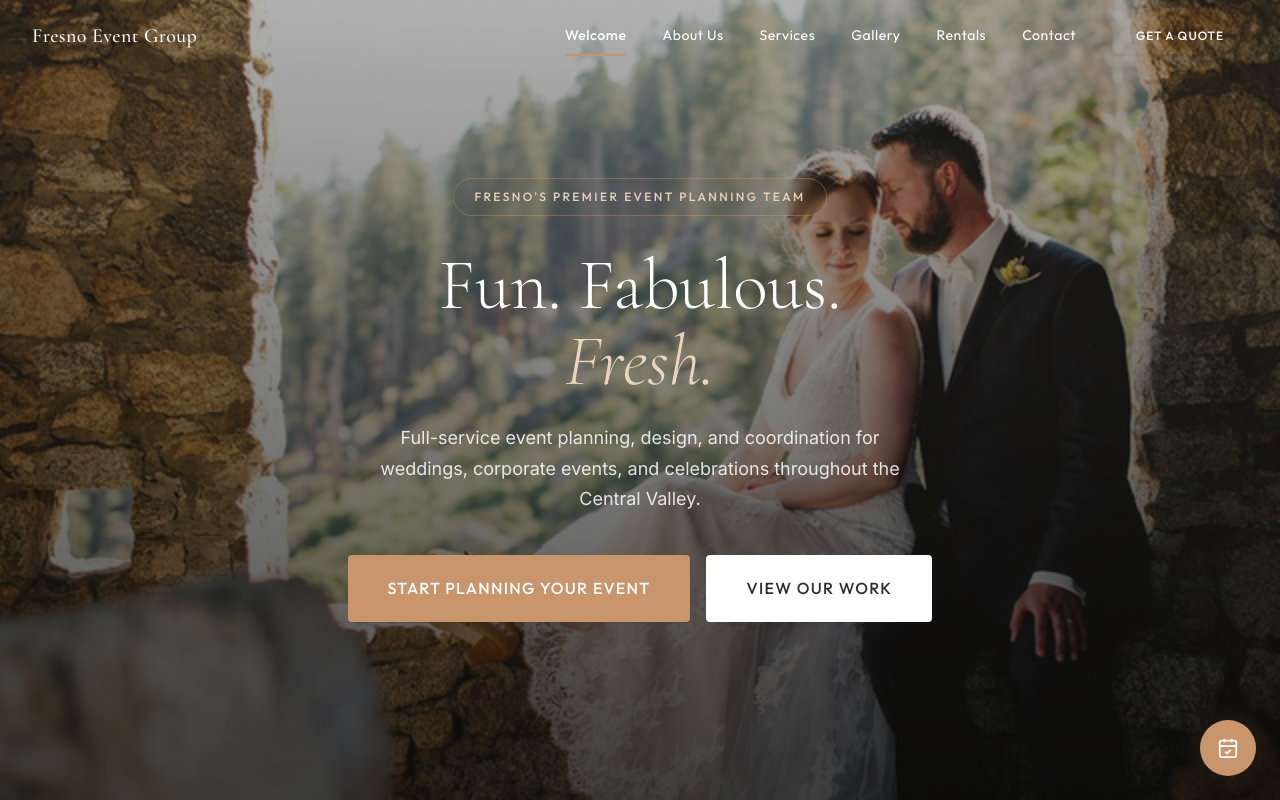
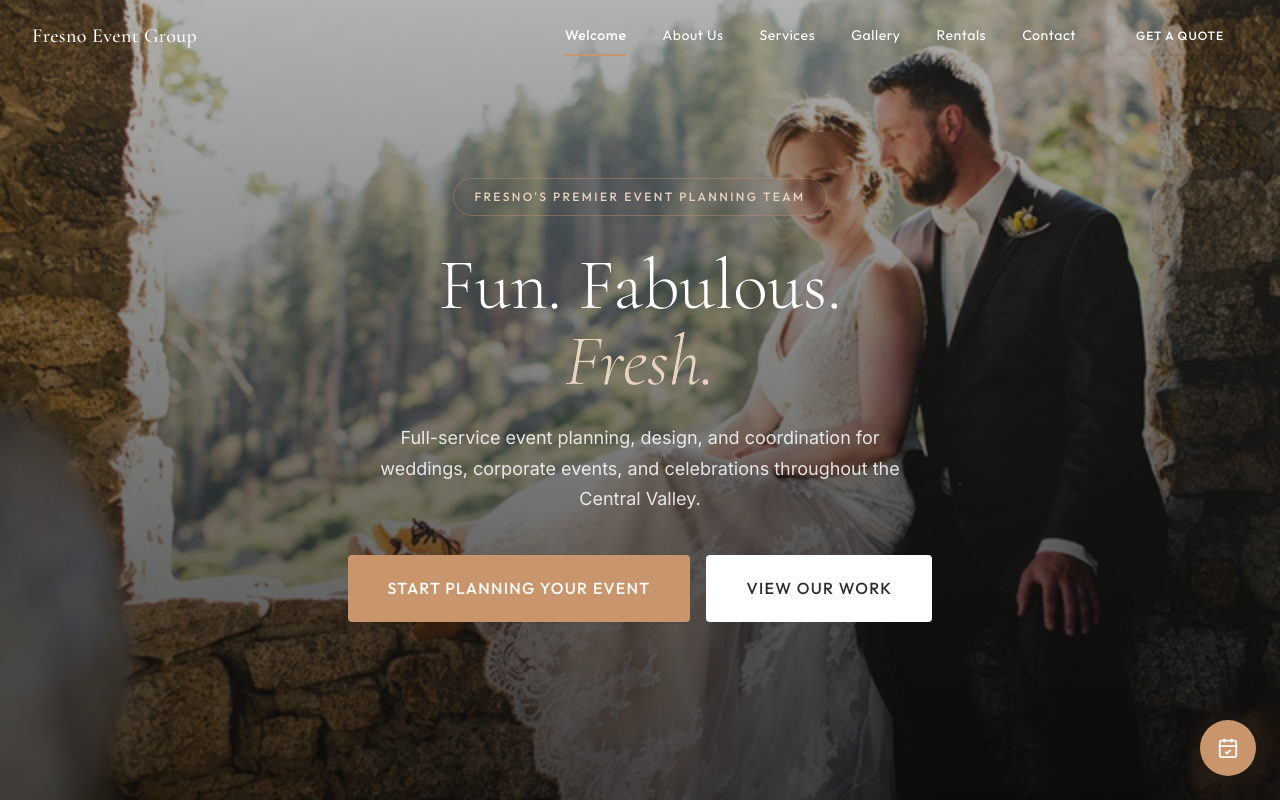
Before and after one commit to cadaeB02/FresnoEventGroup, a Next.js app: page / in a window 1280 px wide. Shown: the top 800 px of the page. Built offline with nearby package versions, Linux system fonts and the light colour scheme.

Commit message:
Use AI-enhanced hero v1, fix white overscroll borders with dark html background

```diff
--- a/src/app/globals.css
+++ b/src/app/globals.css
@@ -111,6 +111,7 @@ html {
   scroll-behavior: smooth;
   -webkit-font-smoothing: antialiased;
   -moz-osx-font-smoothing: grayscale;
+  background-color: var(--color-bg-dark);
 }
 
 body {
```
Also changed, not shown: public/images/event_stone_archway.jpg.
